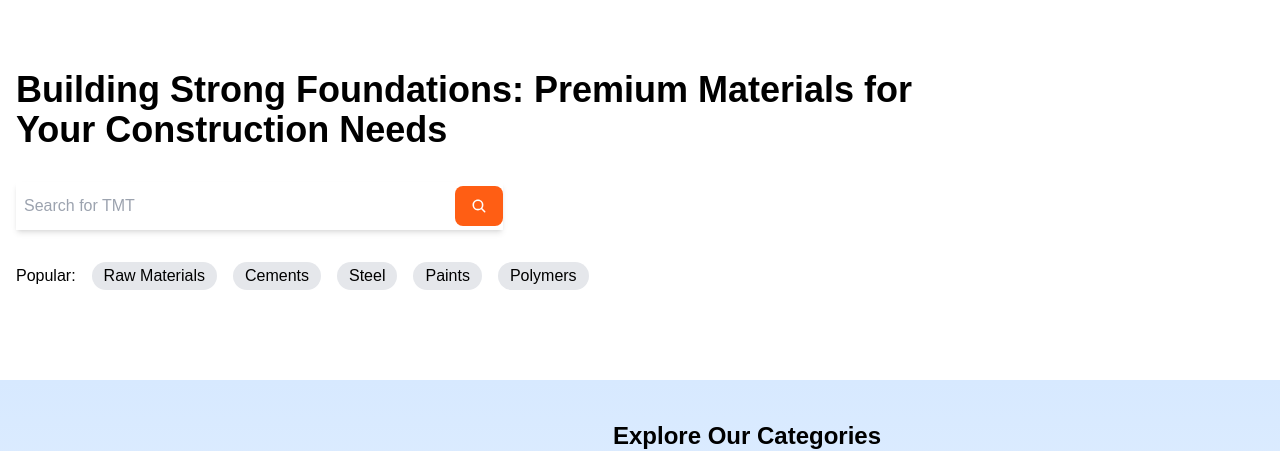
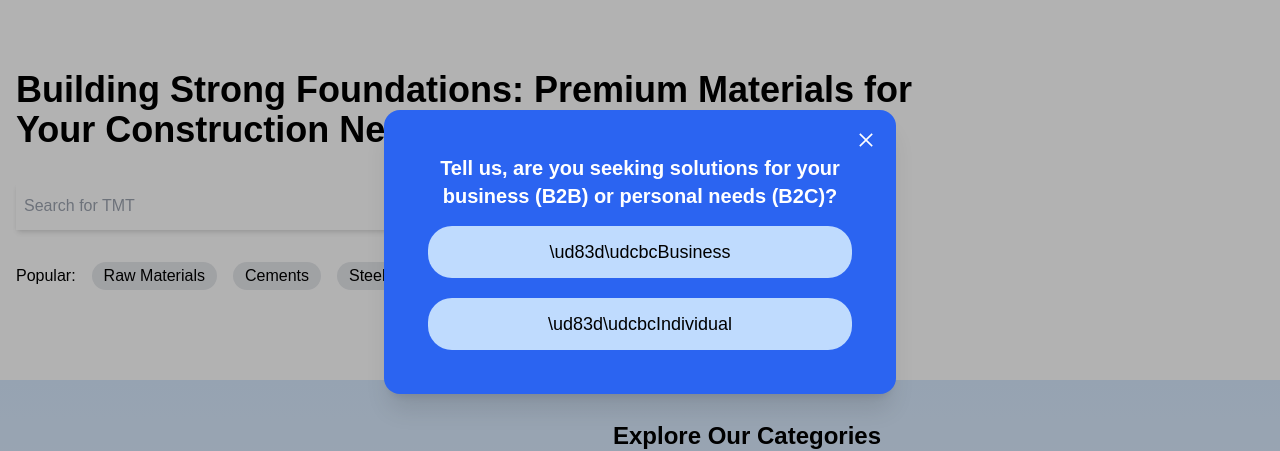
Before and after one commit to housebanao-main/goMaterial-Website, a Next.js app: page / in a window 1280 px wide. Shown: the part 148-599 px from the top of the page. Built offline with nearby package versions, Linux system fonts and the light colour scheme.

Commit message:
Refactor GreatDeals and WhyChooseUs components; add popup functionality to Banner

```diff
--- a/src/app/b2c/components/GreatDeals.js
+++ b/src/app/b2c/components/GreatDeals.js
@@ -1,22 +1,22 @@
-import CenterWrapper from '@/components/CenterWrapper'
-import { MainHeading } from '@/components/MainHeading'
+import CenterWrapper from "@/components/CenterWrapper";
+import { MainHeading } from "@/components/MainHeading";
 
-import { IMG_PLACEHOLDER } from '@/utils/constants'
-import img1 from "@/assets/b2c/image 195.png"
-import img2 from "@/assets/b2c/image 204.jpg"
-import img3 from "@/assets/b2c/image 207.png"
-import Image from 'next/image'
-import React from 'react'
+import { IMG_PLACEHOLDER } from "@/utils/constants";
+import img1 from "@/assets/b2c/image 195.png";
+import img2 from "@/assets/b2c/image 204.jpg";
+import img3 from "@/assets/b2c/image 207.png";
+import Image from "next/image";
+import React from "react";
 
 export default function GreatDeals() {
-    const data= [
+  const data = [
     {
       title: "LED lights",
       discount: "Get 20% off",
       color: "#D9FCF6",
       textColor: "#6FB3A2",
       image: img1,
-            isImageTop: true
+      isImageTop: true,
     },
     {
       title: "Cement",
@@ -24,7 +24,7 @@ export default function GreatDeals() {
       color: "#FFEDDE",
       textColor: "#B38F7A",
       image: img3,
-            isImageTop: false
+      isImageTop: false,
     },
     {
       title: "Sanitaryware & fittings",
@@ -32,37 +32,47 @@ export default function GreatDeals() {
       color: "#ECDAF2",
       textColor: "#A87FB3",
       image: img2,
-            isImageTop: true
+      isImageTop: true,
     },
-    ]
+  ];
   return (
     <CenterWrapper className={"space-y-8"}>
-<MainHeading className={"font-bold text-center"}>Great Deals, selling fast!</MainHeading>
-<div className='flex items-center justify-between gap-4'>
-{data.map((deal, index)=> (
-    <Card key={index} data={deal}/>
+      <MainHeading className={"font-bold text-center"}>
+        Great Deals, selling fast!
+      </MainHeading>
+      <div className="flex items-center justify-between gap-4">
+        {data.map((deal, index) => (
+          <Card key={index} data={deal} />
         ))}
       </div>
-
     </CenterWrapper>
-  )
+  );
 }
 
-
-const Card= ({data})=> {
-
+const Card = ({ data }) => {
   return (
-        <div style={{
+    <div
+      style={{
         backgroundColor: data.color,
-            color: data.textColor
-        }} className={`  w-96 h-96 rounded-tl-[45%] flex flex-col justify-between p-6 pl-16`}>
-    <div className='pt-[20%]'>
+        color: data.textColor,
+      }}
+      className={`  w-96 h-96 rounded-tl-[45%] flex flex-col justify-between pl-16 ${
+        data.title == "LED lights" ? "flex-col-reverse pb-5" : ""
+      }`}
+    >
+      <div className="pt-[20%]">
         <MainHeading className={"font-bold"}>{data.title} </MainHeading>
-        <p className='font-semibold'>{data.discount}</p>
+        <p className="font-semibold">{data.discount}</p>
       </div>
       <div>
-        <Image src={data.image} alt="img" width={250} height={150} className="h-full object-cover ml-auto"/>
+        <Image
+          src={data.image}
+          alt="img"
+          width={250}
+          height={150}
+          className="h-full w-full object-cover ml-5 mb-"
+        />
       </div>
     </div>
-    )
-}
+  );
+};
--- a/src/app/b2c/components/TellReqd.js
+++ b/src/app/b2c/components/TellReqd.js
@@ -1,77 +1,96 @@
-'use client';
-import CenterWrapper from '@/components/CenterWrapper'
-import { MainHeading } from '@/components/MainHeading'
-import React, { useState } from 'react'
+"use client";
+import CenterWrapper from "@/components/CenterWrapper";
+import { MainHeading } from "@/components/MainHeading";
+import React, { useState } from "react";
 
 const TellReqd = () => {
-    const buyData= [
+  const buyData = [
     {
       label: "Enter Product",
-            input: "text"
+      input: "text",
     },
     {
       label: "Quantity",
-            input: "text"
+      input: "text",
     },
     {
       label: "Company",
-            input: "text"
+      input: "text",
     },
     {
       label: "Pincode",
-            input: "text"
+      input: "text",
     },
     {
       label: "Email",
-            input: "text"
+      input: "text",
     },
     {
       label: "Mobile Number",
-            input: "text"
+      input: "text",
     },
-
-
-    ]
+  ];
   const [state, setState] = useState("Buy");
   return (
-    <div className='bg-gradient-to-r from-[#FFEDDE] to-[#FFC9BF]'>
+    <div className="bg-gradient-to-r from-[#FFEDDE] to-[#FFC9BF]">
       <CenterWrapper className={"space-y-8"}>
-            <MainHeading className={"text-black font-bold"}>Tell us your requirement</MainHeading>
-            <div className='bg-white py-6 px-4 rounded-xl space-y-4'>
-            <div className=' flex gap-4'>
-                {["Buy", "Sell"].map((item,idx)=>(
-                    <div key={idx} onClick={()=>setState(item)} className={`flex cursor-pointer items-center gap-2 border ${state==item ? "bg-green-500/20 border-green-500" :null} p-2 rounded-full px-4`}>
+        <MainHeading className={"text-black font-bold"}>
+          Tell us your requirement
+        </MainHeading>
+        <div className="bg-white py-6 px-4 rounded-xl space-y-4">
+          <div className=" flex gap-4">
+            {["Buy", "Sell"].map((item, idx) => (
+              <div
+                key={idx}
+                onClick={() => setState(item)}
+                className={`flex cursor-pointer items-center gap-2 border ${
+                  state == item ? "bg-green-500/20 border-green-500" : null
+                } p-2 rounded-full px-4`}
+              >
                 {/* <input type="radio" name="buy-sell" id={item} /> */}
-                        <div className={`w-4 h-4 border ${state==item && "border-green-500"}  flex items-center justify-center rounded-full`}>
-                            <div className={`w-2 h-2 ${state==item && "bg-green-500 "}  rounded-full`}></div>
+                <div
+                  className={`w-4 h-4 border ${
+                    state == item && "border-green-500"
+                  }  flex items-center justify-center rounded-full`}
+                >
+                  <div
+                    className={`w-2 h-2 ${
+                      state == item && "bg-green-500 "
+                    }  rounded-full`}
+                  ></div>
                 </div>
                 <label htmlFor={item}>{item}</label>
               </div>
             ))}
           </div>
-<div className='flex gap-4 items-center justify-between flex-wrap'>
-    {buyData.map(({label, input},idx)=>(
-        <InputCard label={label} key={idx}/>
+          <div className="flex gap-4 items-center justify-between flex-wrap">
+            {buyData.map(({ label, input }, idx) => (
+              <InputCard label={label} key={idx} />
             ))}
           </div>
-<div className='flex items-center justify-center'>
-    <button className='w-32 py-2 rounded-lg bg-blue-600 text-white'>Submit</button>
+          <div className="flex items-center justify-center">
+            <button className="w-32 py-2 rounded-lg bg-blue-600 text-white">
+              Submit
+            </button>
           </div>
         </div>
       </CenterWrapper>
+    </div>
+  );
+};
 
+const InputCard = ({ label }) => {
+  return (
+    <div className="flex flex-col gap-2">
+      <label htmlFor={label}>{label}</label>
+      <input
+        placeholder={`Select ${label}`}
+        type="text"
+        id={label}
+        className="p-2 outline-none border-gray-400 border rounded-lg"
+      />
     </div>
-  )
-}
+  );
+};
 
-const InputCard= ({label})=> {
-    return(
-        <div className='flex flex-col gap-2'>
-            <label htmlFor={label}>{label}</label>
-            <input placeholder={`Select ${label}`} type="text" id={label}  className='p-2 outline-none border-gray-400 border rounded-lg'/>
-
-        </div>
-    )
-}
-
-export default TellReqd
+export default TellReqd;
--- a/src/app/b2c/components/WhyChooseUs.js
+++ b/src/app/b2c/components/WhyChooseUs.js
@@ -37,8 +37,8 @@ const WhyChooseUs = () => {
         </MainHeading>
         <div className="flex items-center bg-[#0D68FB] rounded-full w-fit ">
           {[
-            ["Buyers", true],
-            ["Suppliers", false],
+            ["Buyers", false],
+            ["Suppliers", true],
           ].map(([item, active], idx) => (
             <div
               key={idx}
--- a/src/app/components/Banner.js
+++ b/src/app/components/Banner.js
@@ -1,25 +1,117 @@
-import CenterWrapper from '@/components/CenterWrapper'
-import OrangeBtn from '@/components/OrangeBtn'
+"use client";
+import CenterWrapper from "@/components/CenterWrapper";
+import OrangeBtn from "@/components/OrangeBtn";
 import { IoSearch } from "react-icons/io5";
-import React from 'react'
+import React, { useEffect, useState } from "react";
+import { AiOutlineClose } from "react-icons/ai";
+import { useRouter } from "next/router";
+import Link from "next/link";
 
 const Banner = () => {
+  const [showPopup, setShowPopup] = useState(false);
+
+  useEffect(() => {
+    setShowPopup(true);
+  }, []);
+
+  useEffect(() => {
+    if (showPopup) {
+      document.body.style.overflow = "hidden";
+    } else {
+      document.body.style.overflow = "auto";
+    }
+    return () => {
+      document.body.style.overflow = "auto";
+    };
+  }, [showPopup]);
+
+  const handleClose = () => {
+    setShowPopup(false);
+  };
+
   return (
-<CenterWrapper className={"flex items-center min-h-[50vh]"}>
-    <div className=' basis-2/3 space-y-8'>
-        <h1 className='font-bold text-4xl '>Building Strong Foundations: Premium Materials for Your Construction Needs</h1>
-        <div className='flex items-center w-1/2 shadow-md'>
-            <input type="text" placeholder='Search for TMT' className='outline-none border-none p-2 w-full py-3 '/>
-            <OrangeBtn className={"py-3"}><IoSearch/></OrangeBtn>
+    <>
+      {showPopup && <Popup handleClose={handleClose} />}
+      <CenterWrapper className={"flex items-center min-h-[50vh]"}>
+        <div className=" basis-2/3 space-y-8">
+          <h1 className="font-bold text-4xl ">
+            Building Strong Foundations: Premium Materials for Your Construction
+            Needs
+          </h1>
+          <div className="flex items-center w-1/2 shadow-md">
+            <input
+              type="text"
+              placeholder="Search for TMT"
+              className="outline-none border-none p-2 w-full py-3 "
+            />
+            <OrangeBtn className={"py-3"}>
+              <IoSearch />
+            </OrangeBtn>
+          </div>
+          <div className="flex gap-4 items-center">
+            <div>Popular: </div>
+            {["Raw Materials", "Cements", "Steel", "Paints", "Polymers"].map(
+              (item, idx) => (
+                <div
+                  key={idx}
+                  className="bg-gray-200 rounded-full p-0.5 px-3 cursor-pointer"
+                >
+                  {item}
+                </div>
+              )
+            )}
+          </div>
         </div>
-<div className='flex gap-4 items-center'>
-<div>Popular: </div>
-{["Raw Materials", "Cements", "Steel", "Paints", "Polymers"].map((item,idx)=>(<div key={idx} className='bg-gray-200 rounded-full p-0.5 px-3 cursor-pointer'>{item}</div>))}
-</div>
-    </div>
+      </CenterWrapper>
+    </>
+  );
+};
 
-</CenterWrapper>
-  )
-}
+const Popup = ({ handleClose }) => {
+  // const router = useRouter();
 
-export default Banner
+  return (
+    <>
+      <div
+        onClick={handleClose}
+        className="fixed inset-0 bg-black/30 flex items-center justify-center z-50 w-full h-full"
+      ></div>
+      <div className="z-[60] left-1/2 -translate-x-1/2 top-1/2 -translate-y-1/2 absolute bg-[#2B64F1] p-5 rounded-2xl shadow-xl w-[80%] max-w-lg">
+        <button
+          className="absolute top-3 right-3 p-2 text-gray-700 hover:text-black"
+          onClick={handleClose}
+        >
+          <AiOutlineClose color="#ffff" className="w-5 h-5" />
+        </button>
+
+        <div className="p-6">
+          <h2 className="text-xl text-white font-semibold mb-4 text-center">
+            Tell us, are you seeking solutions for your business (B2B) or
+            personal needs (B2C)?
+          </h2>
+          <div className="flex flex-col gap-5">
+            <button
+              onClick={handleClose}
+              className="w-full flex items-center justify-center py-3 rounded-3xl text-lg bg-blue-200"
+            >
+              <span role="img" aria-label="Business">
+                \ud83d\udcbc
+              </span>{" "}
+              Business
+            </button>
+            <Link href={"/b2c"}>
+              <button className="w-full flex items-center justify-center py-3 rounded-3xl text-lg bg-blue-200">
+                <span role="img" aria-label="Individual">
+                  \ud83d\udcbc
+                </span>{" "}
+                Individual
+              </button>
+            </Link>
+          </div>
+        </div>
+      </div>
+    </>
+  );
+};
+
+export default Banner;
```
Lines whose indentation alone changed are shown as unchanged.
